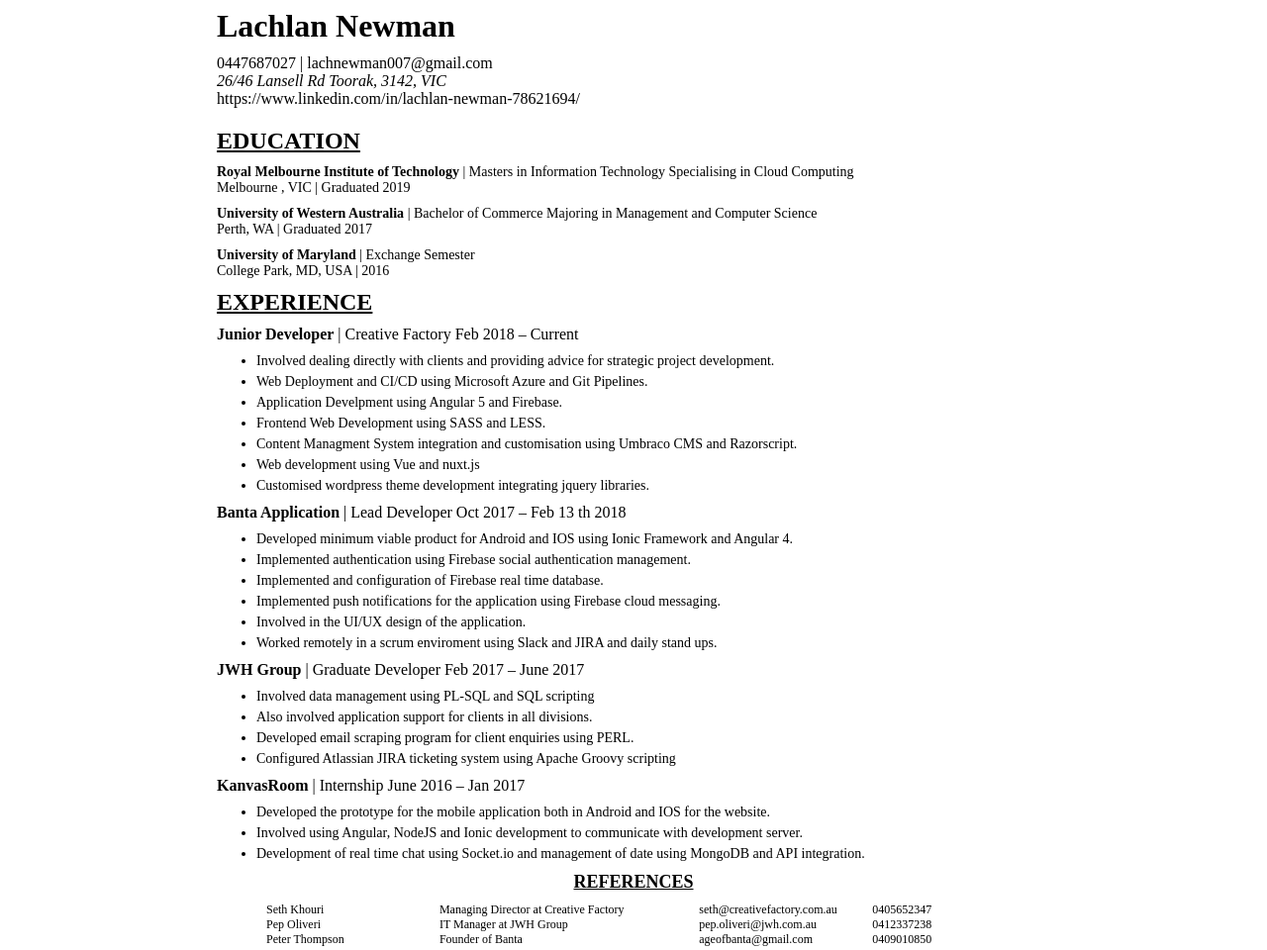
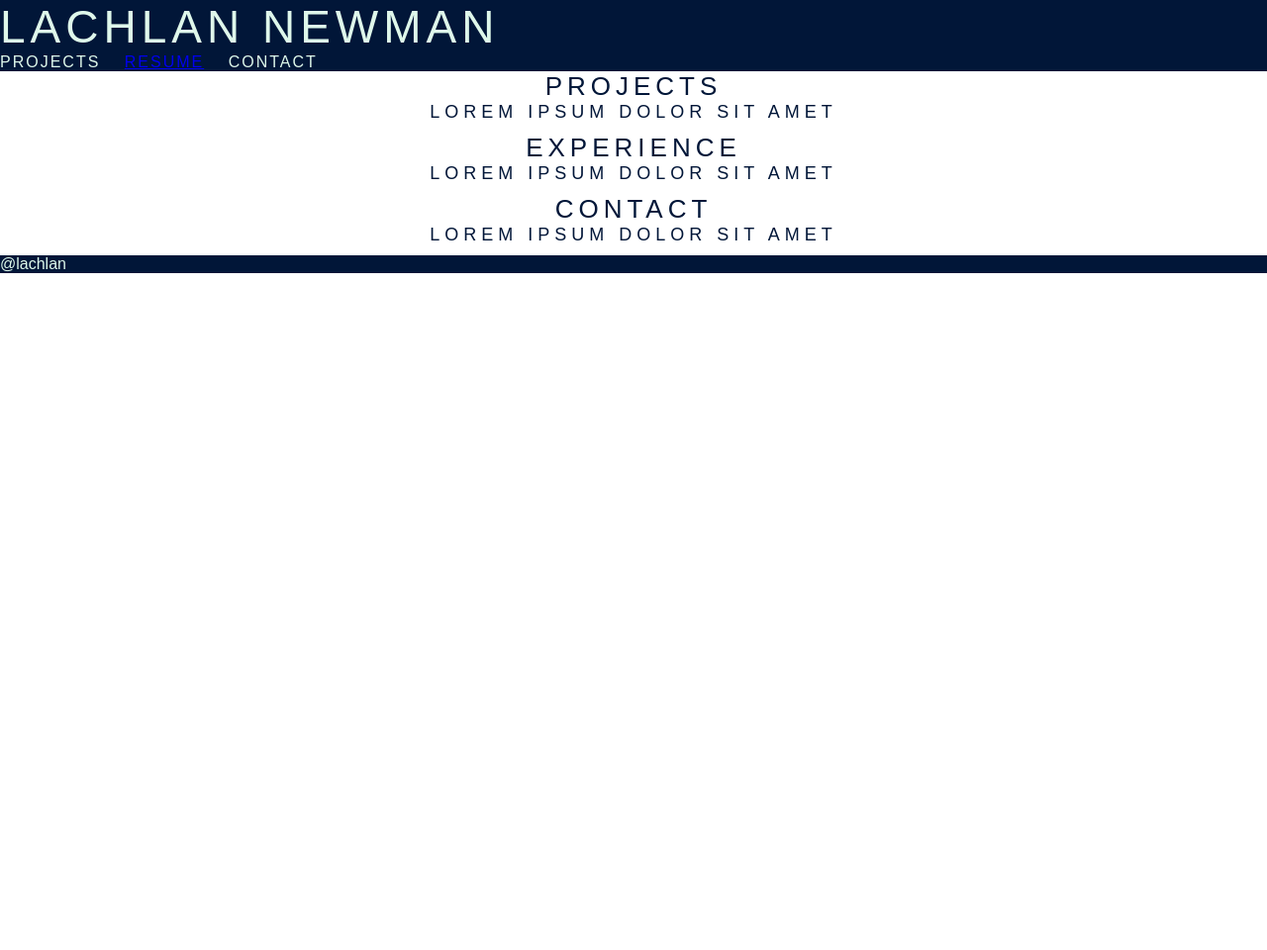
Before and after one commit to LachlanNewman/Resume, a website: page index.html in a window 1280 px wide. Shown: the whole page at 99% size. After the commit the page ends 800 px from the top, so only its background shows below. Drawn offline with Linux system fonts and the light colour scheme.

Commit message:
Header Change

```diff
--- a/index.html
+++ b/index.html
@@ -2,220 +2,258 @@
 <html lang="en">
 <head>
     <!-- Google Tag Manager -->
-    <script>(function(w,d,s,l,i){w[l]=w[l]||[];w[l].push({'gtm.start':
-		    new Date().getTime(),event:'gtm.js'});var f=d.getElementsByTagName(s)[0],
-	    j=d.createElement(s),dl=l!='dataLayer'?'&l='+l:'';j.async=true;j.src=
-	    'https://www.googletagmanager.com/gtm.js?id='+i+dl;f.parentNode.insertBefore(j,f);
-    })(window,document,'script','dataLayer','GTM-NS3L83Q');</script>
+    <script>(function (w, d, s, l, i) {
+	    w[l] = w[l] || [];
+	    w[l].push({
+		    'gtm.start':
+			    new Date().getTime(), event: 'gtm.js'
+	    });
+	    var f = d.getElementsByTagName(s)[0],
+		    j = d.createElement(s), dl = l != 'dataLayer' ? '&l=' + l : '';
+	    j.async = true;
+	    j.src =
+		    'https://www.googletagmanager.com/gtm.js?id=' + i + dl;
+	    f.parentNode.insertBefore(j, f);
+    })(window, document, 'script', 'dataLayer', 'GTM-NS3L83Q');</script>
     <!-- End Google Tag Manager -->
     <meta charset="UTF-8">
     <title>Lachlan Newman</title>
 
     <!-- Stylesheets -->
-    <link href="styles.css" type="text/css" rel="stylesheet">
+    <link href="sass/styles.css" type="text/css" rel="stylesheet">
 
 
 </head>
 <body>
 <!-- Google Tag Manager (noscript) -->
-<noscript><iframe src="https://www.googletagmanager.com/ns.html?id=GTM-NS3L83Q"
-                  height="0" width="0" style="display:none;visibility:hidden"></iframe></noscript>
+<noscript>
+    <iframe src="https://www.googletagmanager.com/ns.html?id=GTM-NS3L83Q"
+            height="0" width="0" style="display:none;visibility:hidden"></iframe>
+</noscript>
 <!-- End Google Tag Manager (noscript) -->
-<div class="resume">
-
-    <div class="resume-header">
-        <h1 class="resume-header__name resume-h1">Lachlan Newman</h1>
-        <div class="resume-header__phone-email">0447687027 | lachnewman007@gmail.com</div>
-        <address class="resume-header__address">26/46 Lansell Rd Toorak, 3142, VIC</address>
-        <a class="resume-header__linked-in">https://www.linkedin.com/in/lachlan-newman-78621694/</a>
-    </div>
-
-    <div class="resume-content">
-            <div class="resume-education section">
-                <h2 class="resume-education__title light-text resume-h2">
-                    EDUCATION
-                </h2>
-                <div class="resume-education__item">
-                    <p><b>Royal Melbourne Institute of Technology</b> |
-                        Masters in Information Technology Specialising in Cloud Computing</p>
-                    <p class="light-text">Melbourne , VIC | Graduated 2019</p>
-                </div>
-                <div class="resume-education__item">
-                    <p><b>University of Western Australia</b> |
-                        Bachelor of Commerce Majoring in Management and Computer Science</p>
-                    <p class="light-text">Perth, WA | Graduated 2017</p>
-                </div>
-                <div class="resume-education__item">
-                    <p><b>University of Maryland</b> |
-                        Exchange Semester</p>
-                    <p class="light-text">College Park, MD, USA | 2016</p>
-                </div>
-            </div>
-
-            <!--<div class="resume-skills section">-->
-                <!--<h3 class="resume-skills__title light-text">-->
-                    <!--SKILLS-->
-                <!--</h3>-->
-                <!--<p class="uppercase"></p>-->
-                <!--ANGULAR 2/4 ~-->
-                <!--IONIC ~-->
-                <!--C ~-->
-                <!--JAVA ~-->
-                <!--FIREBASE ~-->
-                <!--PYTHON ~-->
-                <!--HTML5 ~-->
-                <!--CSS ~-->
-                <!--BOOTSTRAP ~-->
-                <!--JAVASCRIPT ~-->
-                <!--ANGULARJS ~-->
-                <!--NODEJS ~-->
-                <!--EXPRESS ~-->
-                <!--MONGO DB ~-->
-                <!--PL-SQL ~-->
-                <!--SQL ~-->
-                <!--LINUX OS ~-->
-                <!--PHOTOSHOP ~-->
-                <!--GITHUB ~-->
-                <!--AWS ~-->
-                <!--GOOGLE CLOUD-->
-            <!--</div>-->
-            <div class="resume-experience">
-                <h2 class="resume-experience__title light-text resume-h2">
-                    EXPERIENCE
-                </h2>
-                <div class="resume-experience-item">
-                    <div class="resume-experience-item__title">
-                        <b>Junior Developer</b> | Creative Factory Feb 2018 – Current
-                    </div>
-                    <ul class="resume-experience-list">
-                        <li class="resume-experience-list__item">
-                            Involved dealing directly with clients and providing advice for strategic project
-                            development.
-                        </li>
-                        <li class="resume-experience-list__item">
-                            Web Deployment and CI/CD using Microsoft Azure and Git Pipelines.
-                        </li>
-                        <li class="resume-experience-list__item">
-                            Application Develpment using Angular 5 and Firebase.
-                        </li>
-                        <li class="resume-experience-list__item">
-                            Frontend Web Development using SASS and LESS.
-                        </li>
-                        <li class="resume-experience-list__item">
-                            Content Managment System integration and customisation using Umbraco CMS and Razorscript.
-                        </li>
-                        <li class="resume-experience-list__item">
-                            Web development using Vue and nuxt.js
-                        </li>
-                        <li class="resume-experience-list__item">
-                            Customised wordpress theme development integrating jquery libraries.
-                        </li>
-                    </ul>
-                </div>
-                <div class="resume-experience-item">
-                    <div class="resume-experience-item__title">
-                        <b>Banta Application</b> | Lead Developer Oct 2017 – Feb 13 th 2018
-                    </div>
-                    <ul class="resume-experience-list">
-                        <li class="resume-experience-list__item">
-                            Developed minimum viable product for Android and IOS using Ionic
-                            Framework and Angular 4.
-                        </li>
-                        <li class="resume-experience-list__item">
-                            Implemented authentication using Firebase social authentication management.
-                        </li>
-                        <li class="resume-experience-list__item">
-                            Implemented and configuration of Firebase real time database.
-                        </li>
-                        <li class="resume-experience-list__item">
-                            Implemented push notifications for the application using Firebase cloud messaging.
-                        </li>
-                        <li class="resume-experience-list__item">
-                            Involved in the UI/UX
-                            design of the
-                            application.
-                        </li>
-                        <li class="resume-experience-list__item">
-                            Worked remotely in a scrum enviroment using Slack and JIRA
-                            and daily stand ups.
-                        </li>
-                    </ul>
-                </div>
-
-                <div class="resume-experience-item">
-                    <div class="resume-experience-item__title">
-                        <b>JWH Group</b> | Graduate Developer Feb 2017 – June 2017
-                    </div>
-                    <ul class="resume-experience-list">
-                        <li class="resume-experience-list__item">
-                            Involved data management using PL-SQL and SQL scripting
-                        </li>
-                        <li class="resume-experience-list__item">
-                            Also involved application support for clients in all
-                            divisions.
-                        </li>
-                        <li class="resume-experience-list__item">
-                            Developed email scraping program for client enquiries using PERL.
-                        </li>
-                        <li class="resume-experience-list__item">
-                            Configured Atlassian JIRA
-                            ticketing system using Apache Groovy scripting
-                        </li>
-                    </ul>
-                </div>
-
-                <div class="resume-experience-item">
-                    <div class="resume-experience-item__title">
-
-                        <b>KanvasRoom</b> | Internship June 2016 – Jan 2017
-                    </div>
-                    <ul class="resume-experience-list">
-                        <li class="resume-experience-list__item">
-                            Developed the prototype
-                            for the mobile application both in Android and IOS for the website.
-                        </li>
-                        <li class="resume-experience-list__item">
-                            Involved using Angular, NodeJS and
-                            Ionic
-                            development
-                            to communicate with development server.
-                        </li>
-                        <li class="resume-experience-list__item">
-                            Development of real time chat using Socket.io and
-                            management of
-                            date
-                            using
-                            MongoDB and API integration.
-                        </li>
-                    </ul>
-                </div>
-            </div>
-        </div>
-    <div class="resume-references">
-        <h2 class="resume-references__title">REFERENCES</h2>
-        <div class="resume-references__item">
-            <div class="resume-references__name resume-references__item-cell">Seth Khouri</div>
-            <div class="resume-references__position resume-references__item-cell">Managing Director at Creative
-                Factory
-            </div>
-            <a class="resume-references__email resume-references__item-cell">seth@creativefactory.com.au</a>
-            <a class="resume-references__phone resume-references__item-cell">0405652347</a>
-        </div>
-        <div class="resume-references__item">
-            <div class="resume-references__name resume-references__item-cell">Pep Oliveri</div>
-            <div class="resume-references__position resume-references__item-cell">IT Manager at JWH Group</div>
-            <a class="resume-references__email resume-references__item-cell">pep.oliveri@jwh.com.au</a>
-            <a class="resume-references__phone resume-references__item-cell">0412337238</a>
-        </div>
-        <div class="resume-references__item">
-            <div class="resume-references__name resume-references__item-cell">Peter Thompson</div>
-            <div class="resume-references__position resume-references__item-cell">Founder of Banta</div>
-            <a class="resume-references__email resume-references__item-cell">ageofbanta@gmail.com</a>
-            <a class="resume-references__phone resume-references__item-cell">0409010850</a>
+<header class="header">
+    <div class="header__container">
+        <h1>Lachlan Newman</h1>
+        <div class="header__links">
+            <a class="header__link">Projects</a>
+            <a class="header__link" href="resume.html">Resume</a>
+            <a class="header__link">Contact</a>
         </div>
     </div>
+</header>
+<div class="projects section">
+    <h2 class="section__title">Projects</h2>
+    <h3 class="section__sub-title">Lorem ipsum dolor sit amet</h3>
 </div>
 
+<div class="projects section">
+    <h2 class="section__title">Experience</h2>
+    <h3 class="section__sub-title">Lorem ipsum dolor sit amet</h3>
+</div>
+
+<div class="projects section">
+    <h2 class="section__title">Contact</h2>
+    <h3 class="section__sub-title">Lorem ipsum dolor sit amet</h3>
+</div>
+
+<footer class="footer">
+    @lachlan
+</footer>
+<!--<div class="resume">-->
+
+    <!--<div class="resume-header">-->
+    <!--<div class="resume-header__name resume-h1">Lachlan Newman</div>-->
+    <!--<div class="resume-header__phone-email">0447687027 | lachnewman007@gmail.com</div>-->
+    <!--<address class="resume-header__address">26/46 Lansell Rd Toorak, 3142, VIC</address>-->
+    <!--<a class="resume-header__linked-in">https://www.linkedin.com/in/lachlan-newman-78621694/</a>-->
+    <!--</div>-->
+
+    <!--<div class="resume-content">-->
+    <!--<div class="resume-education section">-->
+    <!--<h2 class="resume-education__title light-text resume-h2">-->
+    <!--EDUCATION-->
+    <!--</h2>-->
+    <!--<div class="resume-education__item">-->
+    <!--<p><b>Royal Melbourne Institute of Technology</b> |-->
+    <!--Masters in Information Technology Specialising in Cloud Computing</p>-->
+    <!--<p class="light-text">Melbourne , VIC | Graduated 2019</p>-->
+    <!--</div>-->
+    <!--<div class="resume-education__item">-->
+    <!--<p><b>University of Western Australia</b> |-->
+    <!--Bachelor of Commerce Majoring in Management and Computer Science</p>-->
+    <!--<p class="light-text">Perth, WA | Graduated 2017</p>-->
+    <!--</div>-->
+    <!--<div class="resume-education__item">-->
+    <!--<p><b>University of Maryland</b> |-->
+    <!--Exchange Semester</p>-->
+    <!--<p class="light-text">College Park, MD, USA | 2016</p>-->
+    <!--</div>-->
+    <!--</div>-->
+
+    <!--&lt;!&ndash;<div class="resume-skills section">&ndash;&gt;-->
+    <!--&lt;!&ndash;<h3 class="resume-skills__title light-text">&ndash;&gt;-->
+    <!--&lt;!&ndash;SKILLS&ndash;&gt;-->
+    <!--&lt;!&ndash;</h3>&ndash;&gt;-->
+    <!--&lt;!&ndash;<p class="uppercase"></p>&ndash;&gt;-->
+    <!--&lt;!&ndash;ANGULAR 2/4 ~&ndash;&gt;-->
+    <!--&lt;!&ndash;IONIC ~&ndash;&gt;-->
+    <!--&lt;!&ndash;C ~&ndash;&gt;-->
+    <!--&lt;!&ndash;JAVA ~&ndash;&gt;-->
+    <!--&lt;!&ndash;FIREBASE ~&ndash;&gt;-->
+    <!--&lt;!&ndash;PYTHON ~&ndash;&gt;-->
+    <!--&lt;!&ndash;HTML5 ~&ndash;&gt;-->
+    <!--&lt;!&ndash;CSS ~&ndash;&gt;-->
+    <!--&lt;!&ndash;BOOTSTRAP ~&ndash;&gt;-->
+    <!--&lt;!&ndash;JAVASCRIPT ~&ndash;&gt;-->
+    <!--&lt;!&ndash;ANGULARJS ~&ndash;&gt;-->
+    <!--&lt;!&ndash;NODEJS ~&ndash;&gt;-->
+    <!--&lt;!&ndash;EXPRESS ~&ndash;&gt;-->
+    <!--&lt;!&ndash;MONGO DB ~&ndash;&gt;-->
+    <!--&lt;!&ndash;PL-SQL ~&ndash;&gt;-->
+    <!--&lt;!&ndash;SQL ~&ndash;&gt;-->
+    <!--&lt;!&ndash;LINUX OS ~&ndash;&gt;-->
+    <!--&lt;!&ndash;PHOTOSHOP ~&ndash;&gt;-->
+    <!--&lt;!&ndash;GITHUB ~&ndash;&gt;-->
+    <!--&lt;!&ndash;AWS ~&ndash;&gt;-->
+    <!--&lt;!&ndash;GOOGLE CLOUD&ndash;&gt;-->
+    <!--&lt;!&ndash;</div>&ndash;&gt;-->
+    <!--<div class="resume-experience">-->
+    <!--<h2 class="resume-experience__title light-text resume-h2">-->
+    <!--EXPERIENCE-->
+    <!--</h2>-->
+    <!--<div class="resume-experience-item">-->
+    <!--<div class="resume-experience-item__title">-->
+    <!--<b>Junior Developer</b> | Creative Factory Feb 2018 – Current-->
+    <!--</div>-->
+    <!--<ul class="resume-experience-list">-->
+    <!--<li class="resume-experience-list__item">-->
+    <!--Involved dealing directly with clients and providing advice for strategic project-->
+    <!--development.-->
+    <!--</li>-->
+    <!--<li class="resume-experience-list__item">-->
+    <!--Web Deployment and CI/CD using Microsoft Azure and Git Pipelines.-->
+    <!--</li>-->
+    <!--<li class="resume-experience-list__item">-->
+    <!--Application Develpment using Angular 5 and Firebase.-->
+    <!--</li>-->
+    <!--<li class="resume-experience-list__item">-->
+    <!--Frontend Web Development using SASS and LESS.-->
+    <!--</li>-->
+    <!--<li class="resume-experience-list__item">-->
+    <!--Content Managment System integration and customisation using Umbraco CMS and Razorscript.-->
+    <!--</li>-->
+    <!--<li class="resume-experience-list__item">-->
+    <!--Web development using Vue and nuxt.js-->
+    <!--</li>-->
+    <!--<li class="resume-experience-list__item">-->
+    <!--Customised wordpress theme development integrating jquery libraries.-->
+    <!--</li>-->
+    <!--</ul>-->
+    <!--</div>-->
+    <!--<div class="resume-experience-item">-->
+    <!--<div class="resume-experience-item__title">-->
+    <!--<b>Banta Application</b> | Lead Developer Oct 2017 – Feb 13 th 2018-->
+    <!--</div>-->
+    <!--<ul class="resume-experience-list">-->
+    <!--<li class="resume-experience-list__item">-->
+    <!--Developed minimum viable product for Android and IOS using Ionic-->
+    <!--Framework and Angular 4.-->
+    <!--</li>-->
+    <!--<li class="resume-experience-list__item">-->
+    <!--Implemented authentication using Firebase social authentication management.-->
+    <!--</li>-->
+    <!--<li class="resume-experience-list__item">-->
+    <!--Implemented and configuration of Firebase real time database.-->
+    <!--</li>-->
+    <!--<li class="resume-experience-list__item">-->
+    <!--Implemented push notifications for the application using Firebase cloud messaging.-->
+    <!--</li>-->
+    <!--<li class="resume-experience-list__item">-->
+    <!--Involved in the UI/UX-->
+    <!--design of the-->
+    <!--application.-->
+    <!--</li>-->
+    <!--<li class="resume-experience-list__item">-->
+    <!--Worked remotely in a scrum enviroment using Slack and JIRA-->
+    <!--and daily stand ups.-->
+    <!--</li>-->
+    <!--</ul>-->
+    <!--</div>-->
+
+    <!--<div class="resume-experience-item">-->
+    <!--<div class="resume-experience-item__title">-->
+    <!--<b>JWH Group</b> | Graduate Developer Feb 2017 – June 2017-->
+    <!--</div>-->
+    <!--<ul class="resume-experience-list">-->
+    <!--<li class="resume-experience-list__item">-->
+    <!--Involved data management using PL-SQL and SQL scripting-->
+    <!--</li>-->
+    <!--<li class="resume-experience-list__item">-->
+    <!--Also involved application support for clients in all-->
+    <!--divisions.-->
+    <!--</li>-->
+    <!--<li class="resume-experience-list__item">-->
+    <!--Developed email scraping program for client enquiries using PERL.-->
+    <!--</li>-->
+    <!--<li class="resume-experience-list__item">-->
+    <!--Configured Atlassian JIRA-->
+    <!--ticketing system using Apache Groovy scripting-->
+    <!--</li>-->
+    <!--</ul>-->
+    <!--</div>-->
+
+    <!--<div class="resume-experience-item">-->
+    <!--<div class="resume-experience-item__title">-->
+
+    <!--<b>KanvasRoom</b> | Internship June 2016 – Jan 2017-->
+    <!--</div>-->
+    <!--<ul class="resume-experience-list">-->
+    <!--<li class="resume-experience-list__item">-->
+    <!--Developed the prototype-->
+    <!--for the mobile application both in Android and IOS for the website.-->
+    <!--</li>-->
+    <!--<li class="resume-experience-list__item">-->
+    <!--Involved using Angular, NodeJS and-->
+    <!--Ionic-->
+    <!--development-->
+    <!--to communicate with development server.-->
+    <!--</li>-->
+    <!--<li class="resume-experience-list__item">-->
+    <!--Development of real time chat using Socket.io and-->
+    <!--management of-->
+    <!--date-->
+    <!--using-->
+    <!--MongoDB and API integration.-->
+    <!--</li>-->
+    <!--</ul>-->
+    <!--</div>-->
+    <!--</div>-->
+    <!--</div>-->
+    <!--<div class="resume-references">-->
+    <!--<h2 class="resume-references__title">REFERENCES</h2>-->
+    <!--<div class="resume-references__item">-->
+    <!--<div class="resume-references__name resume-references__item-cell">Seth Khouri</div>-->
+    <!--<div class="resume-references__position resume-references__item-cell">Managing Director at Creative-->
+    <!--Factory-->
+    <!--</div>-->
+    <!--<a class="resume-references__email resume-references__item-cell">seth@creativefactory.com.au</a>-->
+    <!--<a class="resume-references__phone resume-references__item-cell">0405652347</a>-->
+    <!--</div>-->
+    <!--<div class="resume-references__item">-->
+    <!--<div class="resume-references__name resume-references__item-cell">Pep Oliveri</div>-->
+    <!--<div class="resume-references__position resume-references__item-cell">IT Manager at JWH Group</div>-->
+    <!--<a class="resume-references__email resume-references__item-cell">pep.oliveri@jwh.com.au</a>-->
+    <!--<a class="resume-references__phone resume-references__item-cell">0412337238</a>-->
+    <!--</div>-->
+    <!--<div class="resume-references__item">-->
+    <!--<div class="resume-references__name resume-references__item-cell">Peter Thompson</div>-->
+    <!--<div class="resume-references__position resume-references__item-cell">Founder of Banta</div>-->
+    <!--<a class="resume-references__email resume-references__item-cell">ageofbanta@gmail.com</a>-->
+    <!--<a class="resume-references__phone resume-references__item-cell">0409010850</a>-->
+    <!--</div>-->
+    <!--</div>-->
+    <!--</div>-->
+<!--</div>-->
 
 </body>
 </html>
--- a/sass/base/_globals.scss
+++ b/sass/base/_globals.scss
@@ -1,4 +1,38 @@
 /* Display as Flex Box */
-.flex{
-  @include flexbox();
+* {
+      margin: 0;
+      padding: 0;
+      font-family: Arial, serif;
 }
+
+
+body{
+      margin: 0;
+}
+
+.header {
+      background-color: $global__color--blue;
+      color: $global__color--white;
+      &__link{
+            font-size: $global__font-size--3;
+            text-transform: uppercase;
+            letter-spacing: 2px;
+            margin-right: 20px;
+      }
+}
+
+.footer{
+      background-color: $global__color--blue;
+      color: $global__color--white;
+}
+
+.section{
+      &__title{
+            color: $global__color--blue;
+            text-align: center;
+      }
+      &__sub-title{
+            color: $global__color--blue;
+            text-align: center;
+      }
+}
--- a/sass/base/_typography.scss
+++ b/sass/base/_typography.scss
@@ -0,0 +1,20 @@
+h1{
+      text-transform: uppercase;
+      letter-spacing: 5px;
+      font-weight: lighter;
+      font-size: $global__font-size--7;
+}
+
+h2{
+      text-transform: uppercase;
+      letter-spacing: 5px;
+      font-weight: lighter;
+      font-size: $global__font-size--6;
+}
+
+h3{
+      text-transform: uppercase;
+      letter-spacing: 5px;
+      font-weight: lighter;
+      font-size: $global__font-size--4;
+}
```
Also changed, not shown: resume.html (added, +185 -0 lines), sass/styles.scss (+3 -7 lines), sass/styles.css (added), styles.css (deleted).
